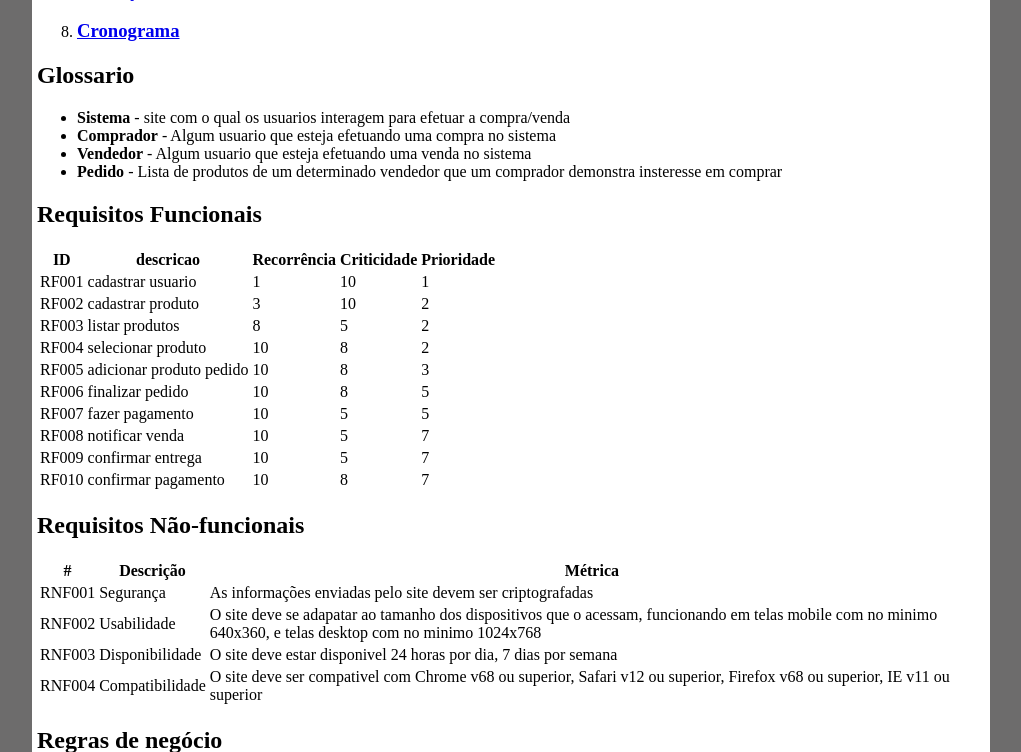
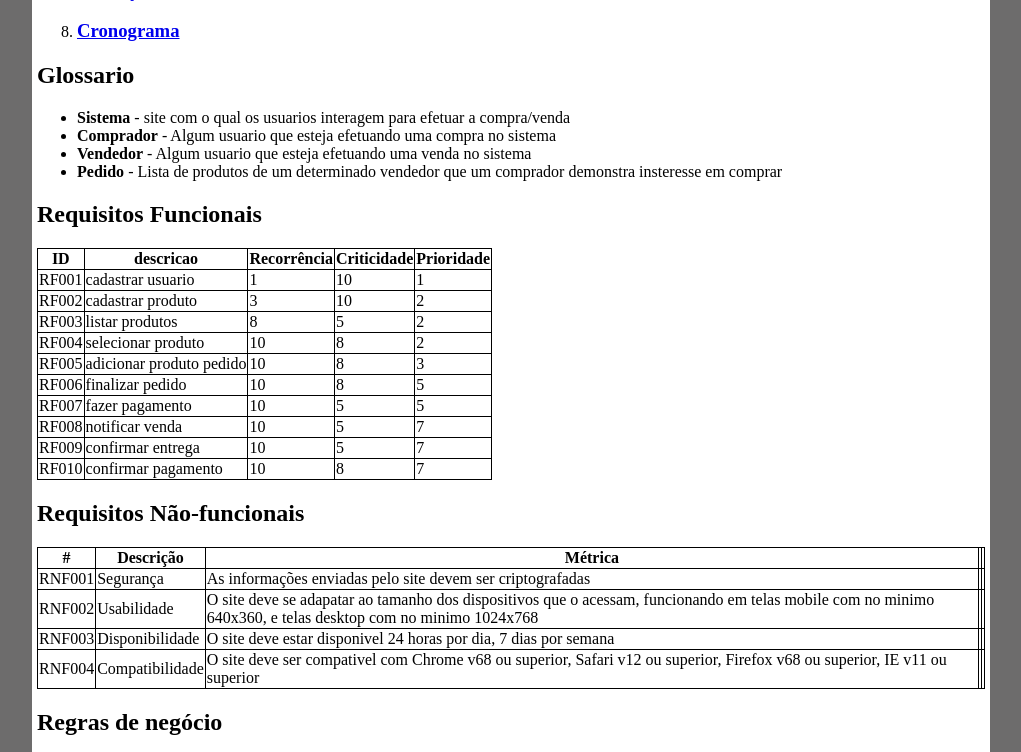
Before and after one commit to matheuspb95/matheuspb95.github.io, a PHP site: page /Modelagem/index.html in a window 1280 px wide. Shown: the part 3301-4053 px from the top of the page, without its empty margins (129-1150 px from the left). Run offline with PHP 8.4, Linux system fonts and the light colour scheme.

Commit message:
configurando tabelas

```diff
--- a/snack-docs/Modelagem/css/index.css
+++ b/snack-docs/Modelagem/css/index.css
@@ -12,3 +12,8 @@ body{
 .container h1{
     text-align: center;
 }
+
+table, th, td{
+    border: 1px solid black;
+    border-collapse: collapse;
+}
```
